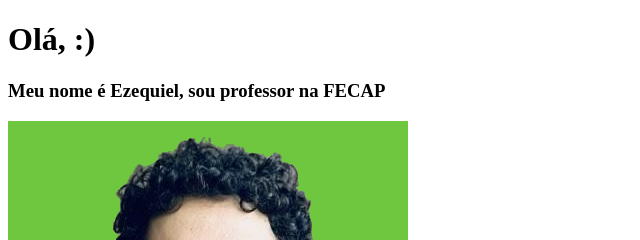
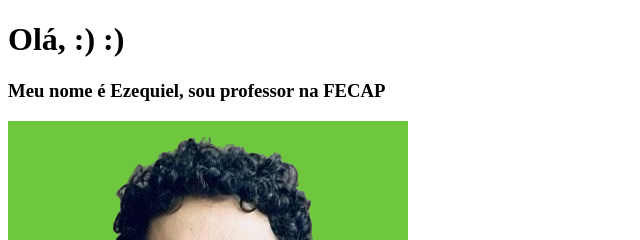
Before and after one commit to ezequielfecap/ezequielfecap.github.io, a plain HTML site: page index.html in a window 1280 px wide. Shown: the top 240 px of the page, 0-640 px from the left. Drawn offline with Linux system fonts and the light colour scheme.

Commit message:
Update index.html

```diff
--- a/index.html
+++ b/index.html
@@ -6,7 +6,7 @@
 </head>
 <body>
 
-  <h1>Olá, :)</h1>
+  <h1>Olá, :) :)</h1>
 
   <h3> Meu nome é Ezequiel, sou professor na FECAP </h3>
 
```
